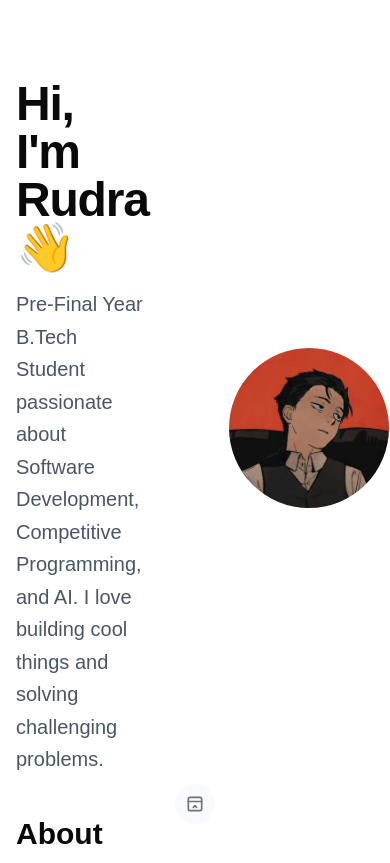
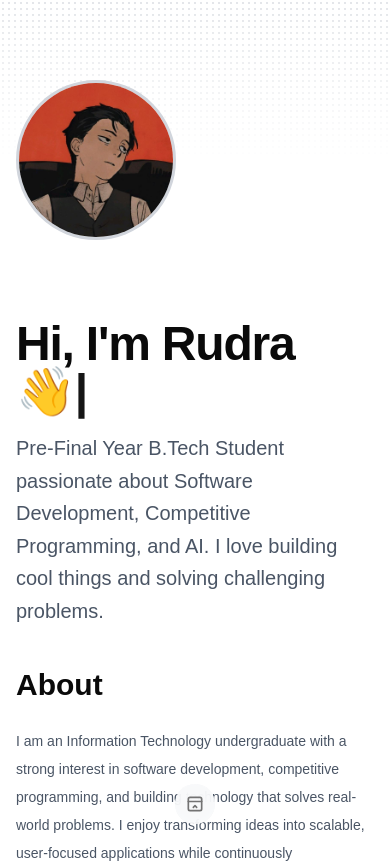
Before and after one commit to itisrudraa/portfolio, a React (Vite) app: page / in a window 390 px wide. Shown: the top 863 px of the page. Built offline with nearby package versions, Linux system fonts and the light colour scheme.

Commit message:
feat: add responsive hero section with dotted background

```diff
--- a/src/sections/Hero.jsx
+++ b/src/sections/Hero.jsx
@@ -1,19 +1,22 @@
 import PORTFOLIO from "../data/portfolio";
+import TypingEffect from "@/components/ui/TypingEffect.jsx";
+import DottedBackground from "@/components/ui/DottedBackground.jsx";
 
 function Hero(){
     return(
-        <section id="hero" className="pt-20 pb-5">
-            <div className="max-w-2xl px-4 mx-auto flex items-center gap-20">
-                <div className="flex-1">
-                    <h1 className="text-5xl font-bold tracking-tight">Hi, I'm {PORTFOLIO.name} 👋</h1>
-                    <p className="mt-4 text-xl text-gray-600 leading-relaxed">{PORTFOLIO.description}</p>
-                </div>
-                <div className="shrink-0">
+        <section id="hero" className=" relative pt-20 pb-5">
+            <DottedBackground />
+            <div className="max-w-2xl z-10 px-4 mx-auto flex flex-col md:flex-row items-start md:items-center gap-20">
+                <div className="shrink-0 md:order-2">
                     <img
                         src={PORTFOLIO.avatarUrl}
                         alt={PORTFOLIO.name}
-                        className="w-40 h-40 rounded-full object-cover"
+                        className="w-40 h-40 rounded-full border-3 border-gray-300 object-cover"
                     />
+                </div>
+                <div className="flex-1 md:order-1">
+                    <h1 className="text-5xl font-bold tracking-tight"><TypingEffect text={`Hi, I'm ${PORTFOLIO.name} 👋`}/></h1>
+                    <p className="mt-4 text-xl text-gray-600 leading-relaxed">{PORTFOLIO.description}</p>
                 </div>
             </div>
         </section>
```
